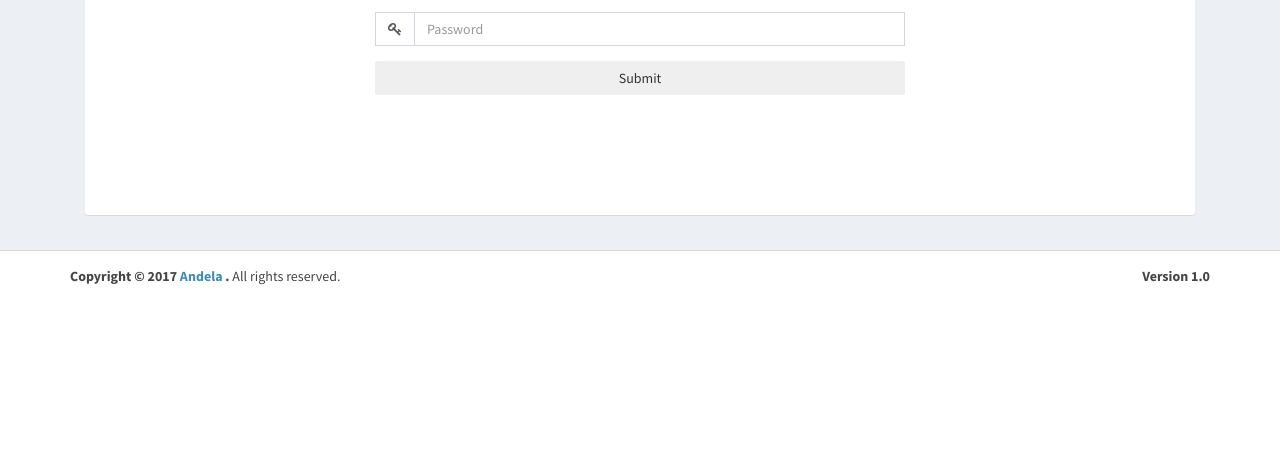
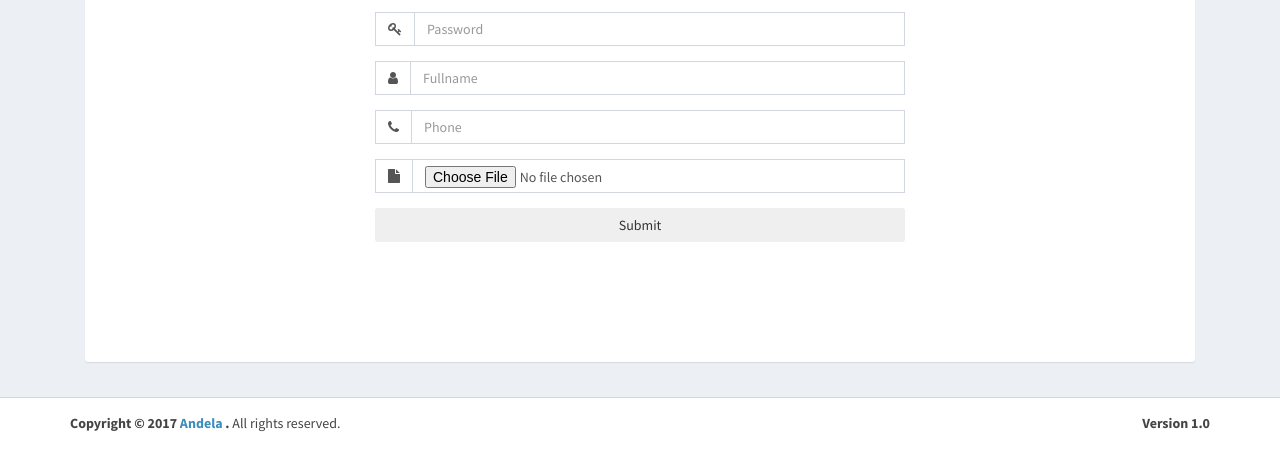
Before and after one commit to craftword/bc-19-quiz-application, a website: page signUp.html in a window 1280 px wide. Shown: the part 297-768 px from the top of the page. Drawn offline with nearby package versions, Linux system fonts and the light colour scheme; no server answers.

Commit message:
signUp modified adding additional feature

```diff
--- a/signUp.html
+++ b/signUp.html
@@ -74,11 +74,25 @@
               <span class="input-group-addon"><i class='fa fa-key'></i></span>
               <input type="Password" class="form-control" placeholder="Password" id="password">
             </div>
+            <div class="input-group form-group">
+              <span class="input-group-addon"><i class='fa fa-user'></i></span>
+              <input type="text" class="form-control" placeholder="Fullname" id="fullname">
+            </div>
+            <div class="input-group form-group">
+              <span class="input-group-addon"><i class='fa fa-phone'></i></span>
+              <input type="text" class="form-control" placeholder="Phone" id="phone">
+            </div>
+            <div class="input-group form-group">
+              <span class="input-group-addon"><i class='fa fa-file'></i></span>
+              <input type="file" class="form-control" id="photo">
+            </div>
+
+
             <div class="form-group">
               <button type="submit" class="btn  btn-block  btn-submit pull-right">Submit</button>
             </div>
           </div>
-          </form>
+         </form>
 
         </div>
         <!-- col -->
@@ -113,6 +127,7 @@
     <!-- FastClick -->
     <script src="plugins/fastclick/fastclick.min.js"></script>
     <script>
+    function createUsersProfile() {
     var email = $("#email").val().trim();
     var password = $("#password").val().trim();
     firebase.auth().createUserWithEmailAndPassword(email, password).catch(function(error) {
@@ -121,7 +136,7 @@
        var errorMessage = error.message;
   // ...
      });
-
+   }
     </script>
 
 
```
